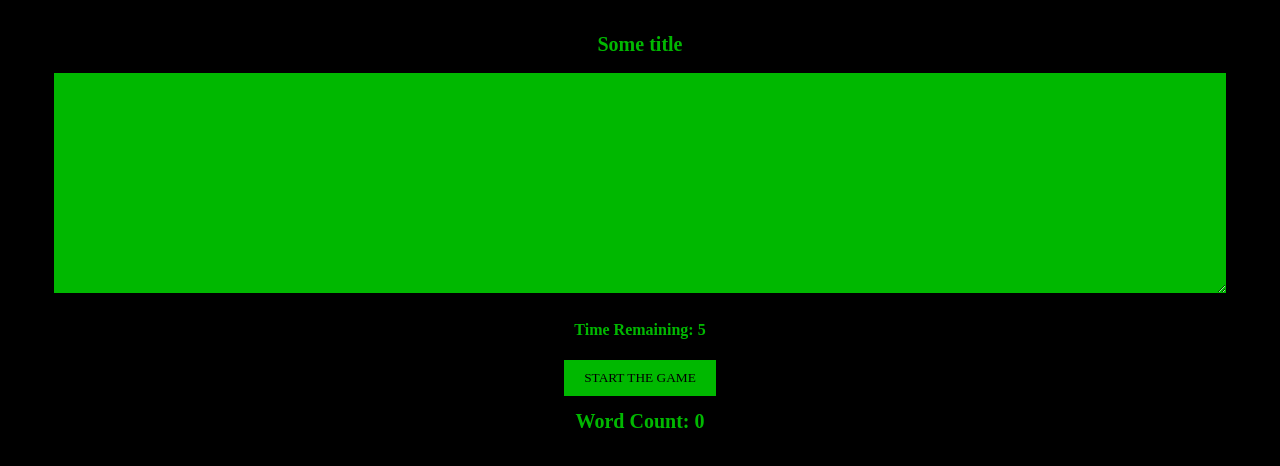
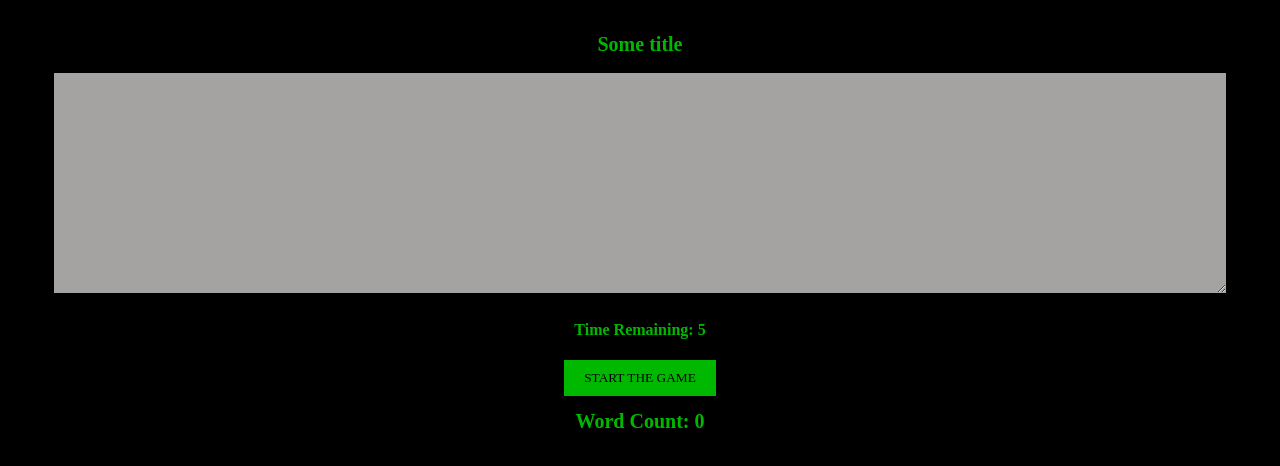
Before and after one commit to sanijcreates/Speed-Typing-Game, a React (Create React App) app: page / in a window 1280 px wide. Shown: the top 466 px of the page. Built offline with nearby package versions, Linux system fonts and the light colour scheme.

Commit message:
fixing loose ends

```diff
--- a/public/styles.css
+++ b/public/styles.css
@@ -24,6 +24,11 @@ button {
     text-transform: uppercase;
 }
 
+
+button:disabled {
+    cursor: not-allowed;
+}
+
 h1 {
     font-size: 20px;
     text-align:center;
@@ -39,3 +44,6 @@ textarea {
     background: #00b800;
     padding: 10px;
 }
+textarea:disabled {
+    background-color: #a5a2a2;
+}
--- a/src/App.js
+++ b/src/App.js
@@ -1,4 +1,4 @@
-import React, {useEffect, useState} from 'react'
+import React, {useEffect, useState, useRef} from 'react'
 
 function App() {
   const STARTING_TIME = 5;
@@ -8,6 +8,8 @@ function App() {
   const [timeRemaining, setTimeRemaining] = useState(STARTING_TIME)
   const [start, setStart] = useState(false)
   const [words, setWords] = useState(0)
+
+  const inputRef = useRef(null)
 
   useEffect(() => {
     if (timeRemaining > 0 && start) {
@@ -24,7 +26,6 @@ function App() {
     setFormData({...formData, [event.target.name] : event.target.value})
 
   }
-  console.log(formData)
   //function that counts the number of words in the textarea
   function countWords() {
     //.split(" ") splits the string into an array of words.
@@ -35,6 +36,11 @@ function App() {
     setStart(prevData => !prevData)
     setTimeRemaining(STARTING_TIME)
     setFormData({textArea : ""})
+
+    inputRef.current.disabled = false
+    //only having the code below doesn't work. becuase react runs the code asyncronously. what that means is, while running the setStart.., it will also run the code bwlow. so the code bwlow
+    //is runnnig while the textarea is disabled.
+    inputRef.current.focus()
   }
 
   return (
@@ -44,6 +50,9 @@ function App() {
           value={formData.textArea}
           onChange = {handleChange}
           name = "textArea"
+          disabled = {!start}
+          ref = {inputRef}
+
         />
         <h4>Time Remaining: {timeRemaining}</h4>
         <button onClick = {startChange} disabled = {start}>Start the game</button>
```
